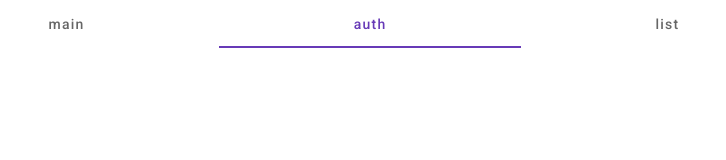
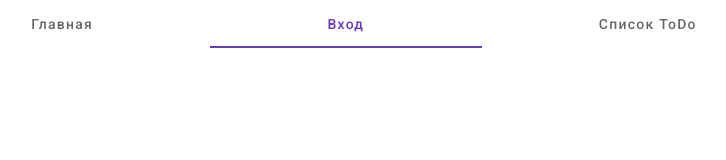
Before and after one commit to spnikit/lde-lab-todo, an Angular app: page /auth in a window 1280 px wide. Shown: the top 160 px of the page, without its empty margins (276-1002 px from the left). Built offline with nearby package versions, Linux system fonts and the light colour scheme.

Commit message:
add pipe that maps path to menu name

```diff
--- a/src/app/app.module.ts
+++ b/src/app/app.module.ts
@@ -18,6 +18,7 @@ import {environment} from "../environments/environment";
 import {AuthGuard} from "./guards/auth.guard";
 import {TokenInterceptor} from "./interceptors/token.interceptor";
 import { NavbarComponent } from './components/navbar/navbar.component';
+import { MapPathToMenuNamePipe } from './pipes/map-path-to-menu-name.pipe';
 
 export const routes: Routes = [
   {path: "main", component: TodoMainComponent},
@@ -35,7 +36,8 @@ export const routes: Routes = [
     SearchTodoComponent,
     AuthComponent,
     TodoMainComponent,
-    NavbarComponent
+    NavbarComponent,
+    MapPathToMenuNamePipe
   ],
   imports: [
     BrowserModule,
--- a/src/app/components/navbar/navbar.component.html
+++ b/src/app/components/navbar/navbar.component.html
@@ -4,7 +4,7 @@
      [routerLink]="'/'+ link"
      [active]="activeLink == link"
   >
-    {{link}}
+    {{link && (link | mapPathToMenuName: pathToMenuMap)}}
   </a>
 </nav>
 <mat-tab-nav-panel #tabPanel>
--- a/src/app/components/navbar/navbar.component.ts
+++ b/src/app/components/navbar/navbar.component.ts
@@ -14,6 +14,11 @@ export class NavbarComponent {
 
   links: (string | undefined)[];
   activeLink: string | undefined;
+  pathToMenuMap = {
+    main: "Главная",
+    auth: "Вход",
+    list: "Список ToDo"
+  }
 
   constructor(
     private router: Router,
@@ -23,16 +28,15 @@ export class NavbarComponent {
     this.links = routes.map(route => route.path).filter(path => path !== "**");
     this.activeLink = this.links[0]
 
-    // detect changes in routing and apply current path to activeLink
+    // listen to routes change
     this.router.events.forEach(event => {
-
       // show snackbar if not logged in
       if (event instanceof RouterEvent) {
         if (event.url === "/list" && !this.auth.isAuthenticated) {
           this._snackBar.open("Залогиньтесь для доступа к ToDo", "Хорошо!")
         }
       }
-
+      // detect changes in routing and apply current path to activeLink
       if (event instanceof NavigationEnd) {
         this.activeLink = event.url.substring(1);
       }
--- /dev/null
+++ b/src/app/pipes/map-path-to-menu-name.pipe.ts
@@ -0,0 +1,12 @@
+import {Pipe, PipeTransform} from '@angular/core';
+
+@Pipe({
+  name: 'mapPathToMenuName'
+})
+export class MapPathToMenuNamePipe implements PipeTransform {
+
+  transform(path: string, mapObject: { [key: string]: string }): string {
+    return mapObject[path]
+  }
+
+}
--- a/src/app/services/auth.service.ts
+++ b/src/app/services/auth.service.ts
@@ -21,7 +21,7 @@ export class AuthService {
     const urlOrigin = this.environment.getValue("apiUrl");
     const path = "/auth/login";
 
-    return this.http.post<{ token: string, message?: string }>(`${urlOrigin}${path}`, {
+    return this.http.post<{ token: string}>(`${urlOrigin}${path}`, {
       email,
       password,
       fio: "fio"
```
Also changed, not shown: src/app/components/auth/auth.component.html (+6 -1 lines).
